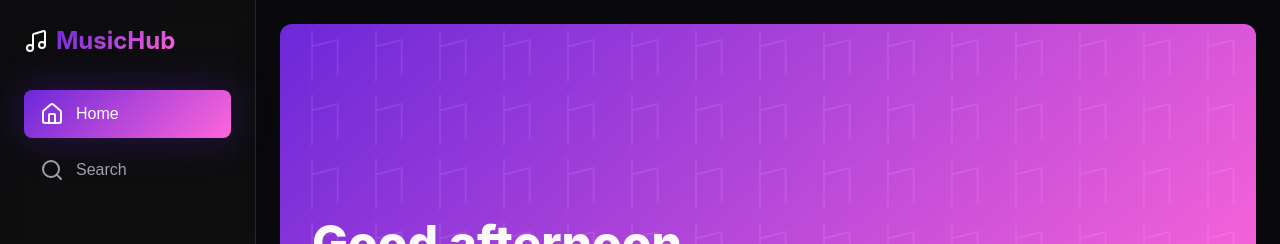
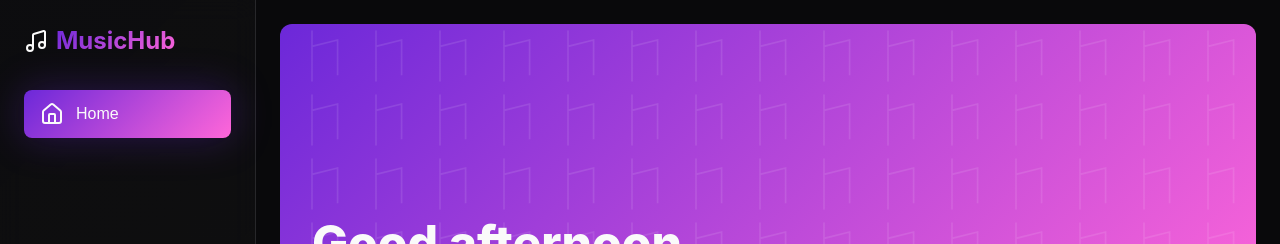
Before and after one commit to karanankade/Music-Hub, a plain HTML site: page index.html in a window 1280 px wide. Shown: the top 244 px of the page. Drawn offline with nearby package versions, Linux system fonts and the light colour scheme.

Commit message:
Update index.html

```diff
--- a/index.html
+++ b/index.html
@@ -22,10 +22,6 @@
                     <button class="nav-item active" data-section="home">
                         <i data-lucide="home"></i>
                         Home
-                    </button>
-                    <button class="nav-item" data-section="search">
-                        <i data-lucide="search"></i>
-                        Search
                     </button>
                 </div>
             </nav>
```
